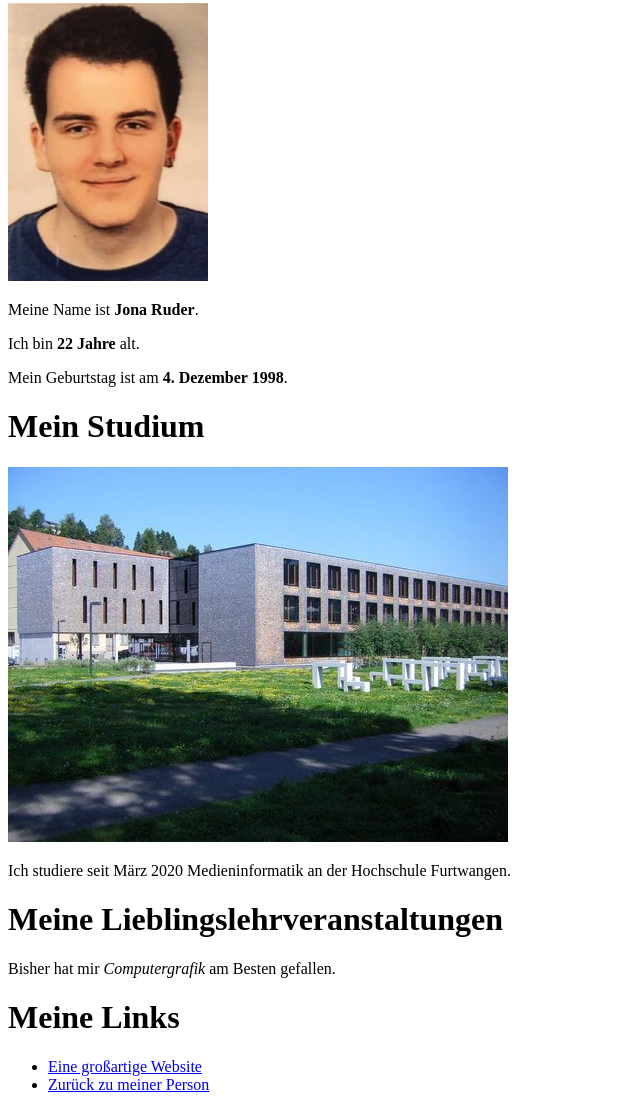
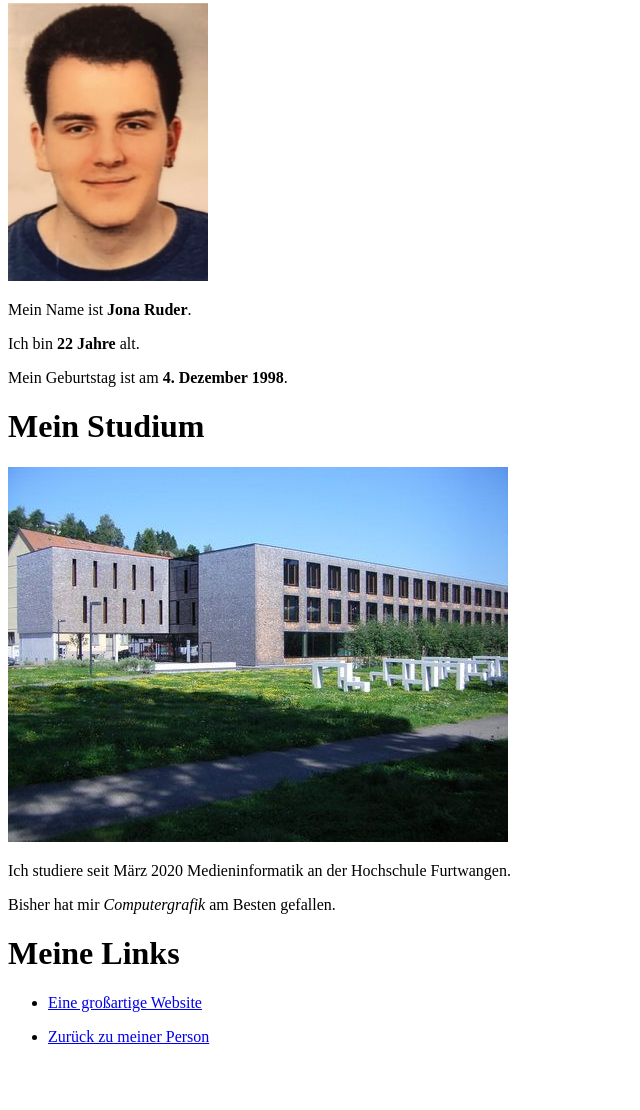
Before and after one commit to brotherbroadway/GIS-SoSe-2021, a plain HTML site: page Kapitel_1/index.html in a window 1280 px wide. Shown: the part 77-1187 px from the top of the page, without its empty margins (0-640 px from the left). After the commit the page ends 1139 px from the top, so only its background shows below. Drawn offline with Linux system fonts and the light colour scheme.

Commit message:
Anchor-reference updated

```diff
--- a/Kapitel_1/index.html
+++ b/Kapitel_1/index.html
@@ -9,21 +9,19 @@
 <body>
     <h1 id="Person">Meine Person</h1>
     <img src="portrait.png" alt="">
-    <p>Meine Name ist <b>Jona Ruder</b>.</p>
+    <p>Mein Name ist <b>Jona Ruder</b>.</p>
     <p>Ich bin <b>22 Jahre</b> alt.</p>
     <p>Mein Geburtstag ist am <b>4. Dezember 1998</b>.</p>
 
     <h1>Mein Studium</h1>
     <img src="HFU_I-Bau.jpg" alt="">
     <p>Ich studiere seit März 2020 Medieninformatik an der Hochschule Furtwangen.</p>
-
-    <h1>Meine Lieblingslehrveranstaltungen</h1>
     <p>Bisher hat mir <i>Computergrafik</i> am Besten gefallen.</p>
 
     <h1>Meine Links</h1>
     <ul>
         <li><a href="http://www.nooooooooooooooo.com">Eine großartige Website</a></li>
-        <li><a href="#Person">Zurück zu meiner Person</a></li>
+        <li><p><a href="#Person">Zurück zu meiner Person</a></p></li>
     </ul>
 
 </body>
```
